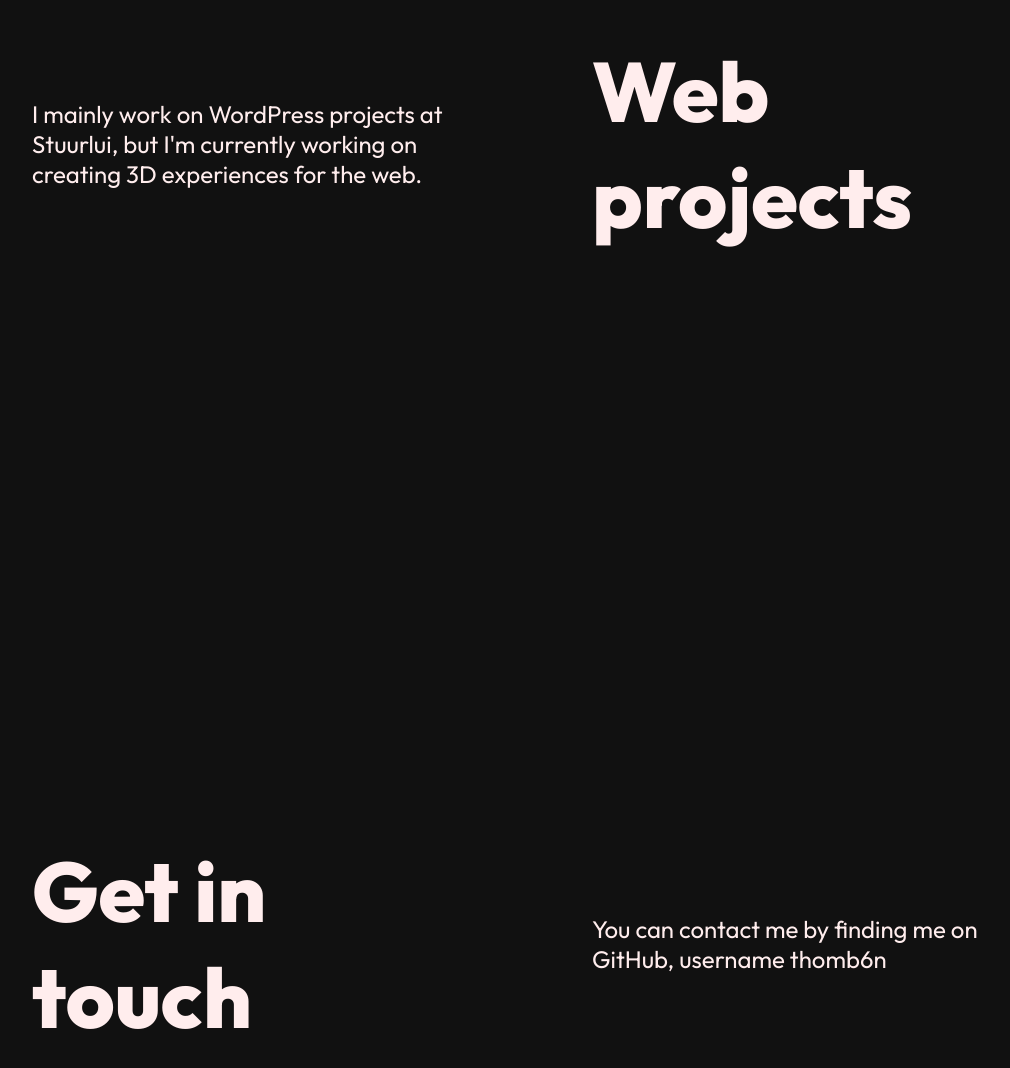
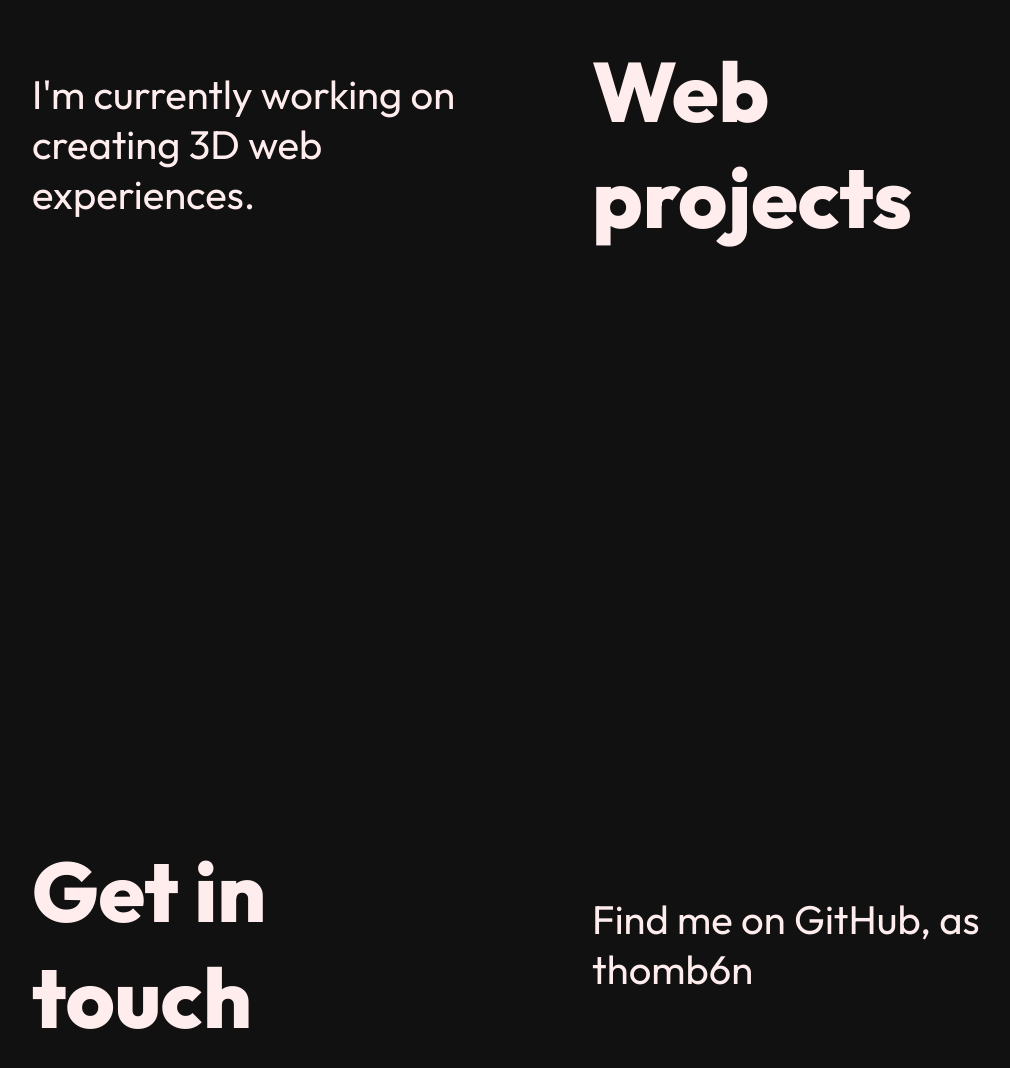
Before and after one commit to thomb6n/threejs-journey, a website built with Vite: page scroll-animation/src/index.html in a window 1280 px wide. Shown: the part 1056-2124 px from the top of the page, without its empty margins (96-1106 px from the left). Built offline with nearby package versions, Linux system fonts and the light colour scheme; what lil-gui would draw is missing.

Commit message:
Made some content improvements

```diff
--- a/scroll-animation/src/index.html
+++ b/scroll-animation/src/index.html
@@ -23,14 +23,11 @@
     </section>
     <section class="section">
       <h2>Web projects</h2>
-      <p>
-        I mainly work on WordPress projects at Stuurlui, but I'm currently
-        working on creating 3D experiences for the web.
-      </p>
+      <p>I'm currently working on creating 3D web experiences.</p>
     </section>
     <section class="section">
       <h2>Get in touch</h2>
-      <p>You can contact me by finding me on GitHub, username thomb6n</p>
+      <p>Find me on GitHub, as thomb6n</p>
     </section>
 
     <script type="module" src="./script.js"></script>
--- a/scroll-animation/src/script.js
+++ b/scroll-animation/src/script.js
@@ -162,3 +162,5 @@ const gui = new GUI({
 gui.addColor(variables, "materialColor").onChange(() => {
   material.color.set(variables.materialColor);
 });
+
+gui.hide();
--- a/scroll-animation/src/style.css
+++ b/scroll-animation/src/style.css
@@ -29,7 +29,7 @@ html {
   padding-right: 10%;
 
   p {
-    font-size: 3vmin;
+    font-size: 5vmin;
   }
 }
 
```
Also changed, not shown: 1 other file.
